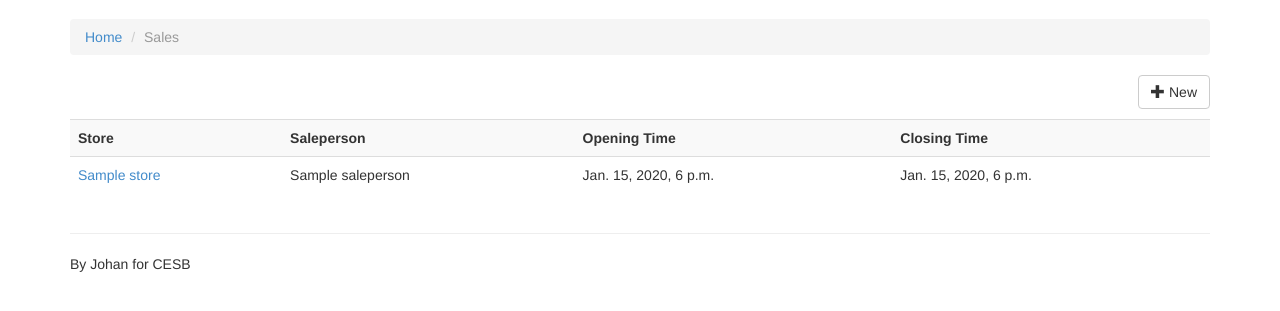
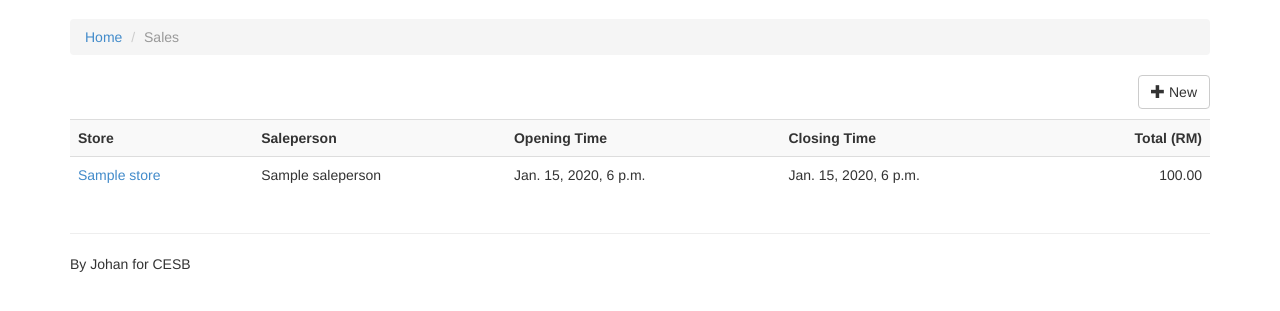
Before and after one commit to JohanSJA/BizA, a Django app: page /retails/sale/ in a window 1280 px wide. Shown: the part 51-362 px from the top of the page. Run offline with Django 3.2, Linux system fonts and the light colour scheme; a user stored in the database is signed in; tables that the repository leaves empty hold one stand-in row (values such as "Sample post"); some libraries are stand-ins or nearby versions.

Commit message:
Show total on sale list page.

```diff
--- a/biza/retails/templates/retails/sale_list.html
+++ b/biza/retails/templates/retails/sale_list.html
@@ -18,6 +18,7 @@
           <th>Saleperson</th>
           <th>Opening Time</th>
           <th>Closing Time</th>
+          <th class="text-right">Total (RM)</th>
         </tr>
         {% for obj in object_list %}
           <tr>
@@ -25,6 +26,7 @@
             <td>{{ obj.saleperson }}</td>
             <td>{{ obj.opening_time }}</td>
             <td>{{ obj.closing_time }}</td>
+            <td class="text-right">{{ obj.total_amount|floatformat:"2" }}</td>
           </tr>
         {% endfor %}
       </table>
```
